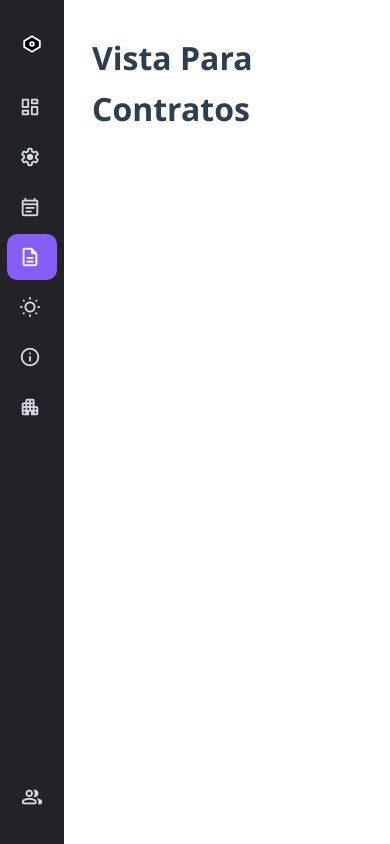
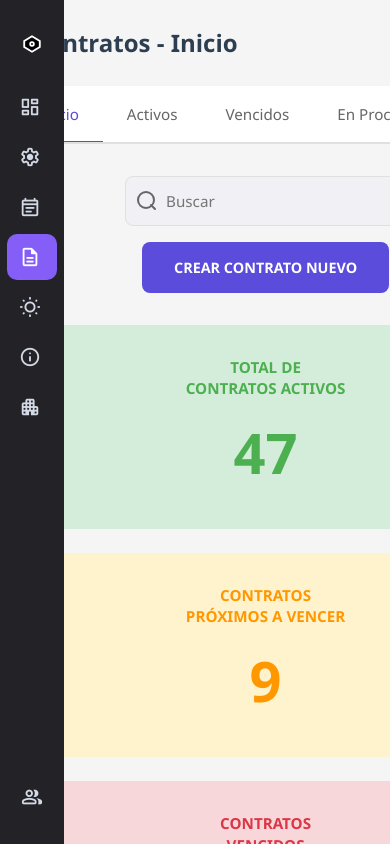
Before and after one commit to LXRDSZN/Sistema-Rh, a Vue app: page /Documentacion in a window 390 px wide. Built offline with nearby package versions, Linux system fonts and the light colour scheme.

Commit message:
Creacion de la vista Contratos de Inicio

```diff
--- a/src/components/Contratos/Contratos-component.vue
+++ b/src/components/Contratos/Contratos-component.vue
@@ -1,29 +1,489 @@
 <template>
   <div class="contratos-content">
-    <h1>Vista Para Contratos</h1>
+    <!-- Encabezado con título -->
+    <div class="header">
+      <h1>Contratos - Inicio</h1>
+    </div>
+
+    <!-- Barra de navegación -->
+    <nav class="tabs-navigation">
+      <button v-for="tab in tabs" :key="tab.id" :class="['tab-button', { active: activeTab === tab.id }]"
+        @click="activeTab = tab.id">
+        {{ tab.label }}
+      </button>
+    </nav>
+
+    <!-- Contenido principal -->
+    <main class="main-content">
+      <!-- Vista de Inicio -->
+      <div v-if="activeTab === 'inicio'" class="inicio-view">
+        <!-- Barra de búsqueda y botón -->
+        <div class="top-bar">
+          <div class="search-box">
+            <input type="text" placeholder="Buscar" v-model="searchQuery">
+            <svg class="search-icon" width="20" height="20" viewBox="0 0 20 20" fill="none">
+              <path d="M9 17A8 8 0 1 0 9 1a8 8 0 0 0 0 16zM18 18l-4-4" stroke="currentColor" stroke-width="2"
+                stroke-linecap="round" />
+            </svg>
+          </div>
+          <button class="btn-crear">CREAR CONTRATO NUEVO</button>
+        </div>
+
+        <!-- Tarjetas de estadísticas -->
+        <div class="stats-grid">
+          <div class="stat-card green">
+            <p class="stat-label">TOTAL DE<br>CONTRATOS ACTIVOS</p>
+            <p class="stat-number">47</p>
+          </div>
+          <div class="stat-card orange">
+            <p class="stat-label">CONTRATOS<br>PRÓXIMOS A VENCER</p>
+            <p class="stat-number">9</p>
+          </div>
+          <div class="stat-card red">
+            <p class="stat-label">CONTRATOS<br>VENCIDOS</p>
+            <p class="stat-number">2</p>
+          </div>
+          <div class="stat-card blue">
+            <p class="stat-label">CONTRATOS<br>EN PROCESO</p>
+            <p class="stat-number">13</p>
+          </div>
+        </div>
+
+        <!-- Tabla de contratos -->
+        <div class="contratos-table">
+          <div class="table-header">
+            <span class="col-datos">Datos</span>
+            <span class="col-puesto">Puesto</span>
+            <span class="col-area">Área</span>
+            <span class="col-action"></span>
+          </div>
+
+          <div class="table-body">
+            <div v-for="contrato in contratos" :key="contrato.id" class="table-row">
+              <div class="col-datos">
+                <img :src="contrato.avatar" :alt="contrato.nombre" class="avatar">
+                <div class="datos-info">
+                  <p class="nombre">{{ contrato.nombre }}</p>
+                  <p class="fase">Fase: {{ contrato.fase }}</p>
+                  <p class="cuenta">{{ contrato.cuenta }}</p>
+                </div>
+              </div>
+              <div class="col-puesto">{{ contrato.puesto }}</div>
+              <div class="col-area">{{ contrato.area }}</div>
+              <div class="col-action">
+                <button class="btn-revisar">REVISAR</button>
+              </div>
+            </div>
+          </div>
+        </div>
+      </div>
+
+      <!-- Otras vistas -->
+      <div v-else-if="activeTab === 'activos'" class="other-view">
+        <h2>Contratos Activos</h2>
+        <p>Contenido de contratos activos...</p>
+      </div>
+
+      <div v-else-if="activeTab === 'vencidos'" class="other-view">
+        <h2>Contratos Vencidos</h2>
+        <p>Contenido de contratos vencidos...</p>
+      </div>
+
+      <div v-else-if="activeTab === 'proceso'" class="other-view">
+        <h2>Contratos en Proceso</h2>
+        <p>Contenido de contratos en proceso...</p>
+      </div>
+    </main>
   </div>
 </template>
+
+<script setup>
+import { ref } from 'vue';
+
+const activeTab = ref('inicio');
+const searchQuery = ref('');
+
+const tabs = [
+  { id: 'inicio', label: 'Inicio' },
+  { id: 'activos', label: 'Activos' },
+  { id: 'vencidos', label: 'Vencidos' },
+  { id: 'proceso', label: 'En Proceso' }
+];
+
+const contratos = ref([
+  {
+    id: 1,
+    nombre: 'Jaecon Dan',
+    fase: 'Aplicado',
+    cuenta: 'CUENTA EJECUTIVA',
+    puesto: 'GERENTE',
+    area: 'ASISTENCIAS',
+    avatar: 'https://i.pravatar.cc/150?img=1'
+  },
+  {
+    id: 2,
+    nombre: 'Jaecon Dan',
+    fase: 'Aplicado',
+    cuenta: 'CUENTA EJECUTIVA',
+    puesto: 'GERENTE',
+    area: 'ASISTENCIAS',
+    avatar: 'https://i.pravatar.cc/150?img=2'
+  },
+  {
+    id: 3,
+    nombre: 'Jaecon Dan',
+    fase: 'Aplicado',
+    cuenta: 'CUENTA EJECUTIVA',
+    puesto: 'GERENTE',
+    area: 'ASISTENCIAS',
+    avatar: 'https://i.pravatar.cc/150?img=3'
+  }
+]);
+</script>
 
 <style scoped>
 .contratos-content {
   flex: 1;
-  padding: 2rem;
-  margin-left: 60px; /* Espacio para sidebar cerrado */
+  margin-left: 60px;
   min-height: 100vh;
+  background-color: #f5f5f5;
   display: flex;
-  align-items: flex-start;
-  padding-top: 2rem;
+  flex-direction: column;
 }
 
-h1 {
-  font-size: 2rem;
+/* Header */
+.header {
+  padding: 1.5rem 2rem;
+  background-color: #f5f5f5;
+}
+
+.header h1 {
+  font-size: 1.5rem;
+  font-weight: 600;
+  color: #2c3e50;
+  margin: 0;
+}
+
+/* Tabs Navigation */
+.tabs-navigation {
+  display: flex;
+  gap: 0;
+  background-color: #fff;
+  border-bottom: 2px solid #e0e0e0;
+  padding: 0 2rem;
+}
+
+.tab-button {
+  padding: 1rem 2rem;
+  background: none;
+  border: none;
+  border-bottom: 3px solid transparent;
+  font-size: 0.95rem;
+  font-weight: 500;
+  color: #666;
+  cursor: pointer;
+  transition: all 0.3s ease;
+  position: relative;
+  bottom: -2px;
+}
+
+.tab-button:hover {
+  color: #5b4cdb;
+  background-color: #f8f8ff;
+}
+
+.tab-button.active {
+  color: #5b4cdb;
+  border-bottom-color: #5b4cdb;
+}
+
+/* Main Content */
+.main-content {
+  flex: 1;
+  padding: 2rem;
+  background-color: #f5f5f5;
+}
+
+.inicio-view {
+  max-width: 1400px;
+  margin: 0 auto;
+}
+
+/* Top Bar */
+.top-bar {
+  display: flex;
+  gap: 1rem;
+  margin-bottom: 2rem;
+  align-items: center;
+}
+
+.search-box {
+  position: relative;
+  flex: 1;
+  max-width: 400px;
+}
+
+.search-box input {
+  width: 100%;
+  padding: 0.75rem 1rem 0.75rem 2.5rem;
+  border: 1px solid #e0e0e0;
+  border-radius: 8px;
+  font-size: 0.95rem;
+  background-color: #f0f0f5;
+}
+
+.search-icon {
+  position: absolute;
+  left: 0.75rem;
+  top: 50%;
+  transform: translateY(-50%);
+  color: #666;
+}
+
+.btn-crear {
+  padding: 0.875rem 2rem;
+  background-color: #5b4cdb;
+  color: white;
+  border: none;
+  border-radius: 8px;
+  font-weight: 600;
+  font-size: 0.9rem;
+  cursor: pointer;
+  transition: background-color 0.3s ease;
+  white-space: nowrap;
+}
+
+.btn-crear:hover {
+  background-color: #4a3cb8;
+}
+
+/* Stats Grid */
+.stats-grid {
+  display: grid;
+  grid-template-columns: repeat(auto-fit, minmax(280px, 1fr));
+  gap: 1.5rem;
+  margin-bottom: 2rem;
+}
+
+.stat-card {
+  padding: 2rem;
+  border-radius: 12px;
+  text-align: center;
+}
+
+.stat-card.green {
+  background-color: #d4edda;
+}
+
+.stat-card.orange {
+  background-color: #fff3cd;
+}
+
+.stat-card.red {
+  background-color: #f8d7da;
+}
+
+.stat-card.blue {
+  background-color: #d1ecf1;
+}
+
+.stat-label {
+  font-size: 0.95rem;
+  font-weight: 600;
+  margin-bottom: 0.5rem;
+  line-height: 1.4;
+}
+
+.stat-card.green .stat-label {
+  color: #4caf50;
+}
+
+.stat-card.orange .stat-label {
+  color: #ff9800;
+}
+
+.stat-card.red .stat-label {
+  color: #dc3545;
+}
+
+.stat-card.blue .stat-label {
+  color: #17a2b8;
+}
+
+.stat-number {
+  font-size: 3.5rem;
+  font-weight: 700;
+  margin: 0;
+}
+
+.stat-card.green .stat-number {
+  color: #4caf50;
+}
+
+.stat-card.orange .stat-number {
+  color: #ff9800;
+}
+
+.stat-card.red .stat-number {
+  color: #dc3545;
+}
+
+.stat-card.blue .stat-number {
+  color: #17a2b8;
+}
+
+/* Tabla */
+.contratos-table {
+  background-color: white;
+  border-radius: 12px;
+  overflow: hidden;
+  box-shadow: 0 2px 8px rgba(0, 0, 0, 0.05);
+}
+
+.table-header {
+  display: grid;
+  grid-template-columns: 2fr 1fr 1fr 150px;
+  padding: 1rem 1.5rem;
+  background-color: #fafafa;
+  border-bottom: 1px solid #e0e0e0;
+  font-weight: 600;
+  color: #555;
+  font-size: 0.9rem;
+}
+
+.table-body {
+  display: flex;
+  flex-direction: column;
+}
+
+.table-row {
+  display: grid;
+  grid-template-columns: 2fr 1fr 1fr 150px;
+  padding: 1.5rem;
+  border-bottom: 1px solid #f0f0f0;
+  align-items: center;
+  transition: background-color 0.2s ease;
+}
+
+.table-row:hover {
+  background-color: #f9f9ff;
+}
+
+.table-row:last-child {
+  border-bottom: none;
+}
+
+.col-datos {
+  display: flex;
+  align-items: center;
+  gap: 1rem;
+}
+
+.avatar {
+  width: 50px;
+  height: 50px;
+  border-radius: 50%;
+  object-fit: cover;
+}
+
+.datos-info {
+  display: flex;
+  flex-direction: column;
+  gap: 0.25rem;
+}
+
+.nombre {
+  font-weight: 600;
+  color: #2c3e50;
+  margin: 0;
+  font-size: 0.95rem;
+}
+
+.fase {
+  font-size: 0.85rem;
+  color: #666;
+  margin: 0;
+}
+
+.cuenta {
+  font-size: 0.85rem;
+  color: #17a2b8;
+  font-weight: 600;
+  margin: 0;
+}
+
+.col-puesto,
+.col-area {
   font-weight: 600;
   color: #2c3e50;
 }
 
-@media (min-width: 1024px) {
+.btn-revisar {
+  padding: 0.5rem 1.5rem;
+  background-color: white;
+  color: #17a2b8;
+  border: 2px solid #17a2b8;
+  border-radius: 6px;
+  font-weight: 600;
+  font-size: 0.85rem;
+  cursor: pointer;
+  transition: all 0.3s ease;
+}
+
+.btn-revisar:hover {
+  background-color: #17a2b8;
+  color: white;
+}
+
+/* Otras vistas */
+.other-view {
+  background-color: white;
+  padding: 2rem;
+  border-radius: 12px;
+}
+
+.other-view h2 {
+  color: #2c3e50;
+  margin-bottom: 1rem;
+}
+
+/* Responsive */
+@media (max-width: 1024px) {
+  .stats-grid {
+    grid-template-columns: repeat(2, 1fr);
+  }
+
+  .table-header,
+  .table-row {
+    grid-template-columns: 2fr 1fr 1fr 120px;
+  }
+}
+
+@media (max-width: 768px) {
   .contratos-content {
-    padding: 3rem;
+    margin-left: 0;
+  }
+
+  .top-bar {
+    flex-direction: column;
+  }
+
+  .search-box {
+    max-width: 100%;
+  }
+
+  .stats-grid {
+    grid-template-columns: 1fr;
+  }
+
+  .tabs-navigation {
+    overflow-x: auto;
+    padding: 0 1rem;
+  }
+
+  .tab-button {
+    padding: 0.875rem 1.5rem;
+    white-space: nowrap;
   }
 }
 </style>
```
Also changed, not shown: src/components/Barra-Navegacion/sidebar.vue (+47 -45 lines).
